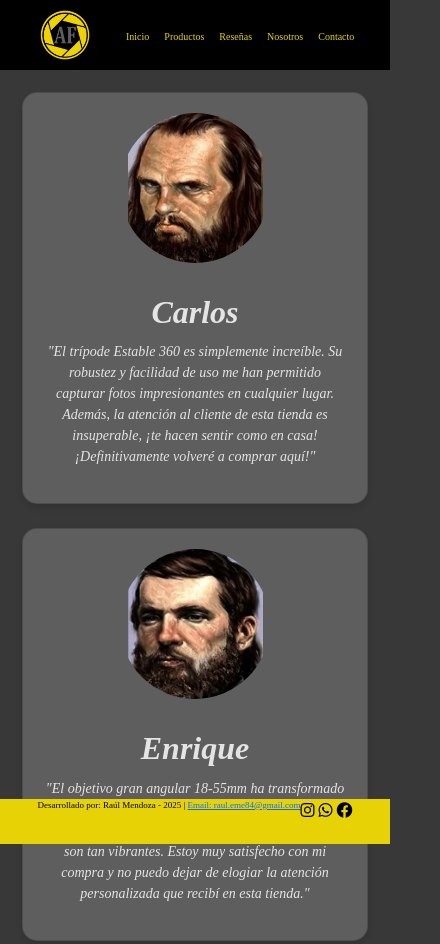
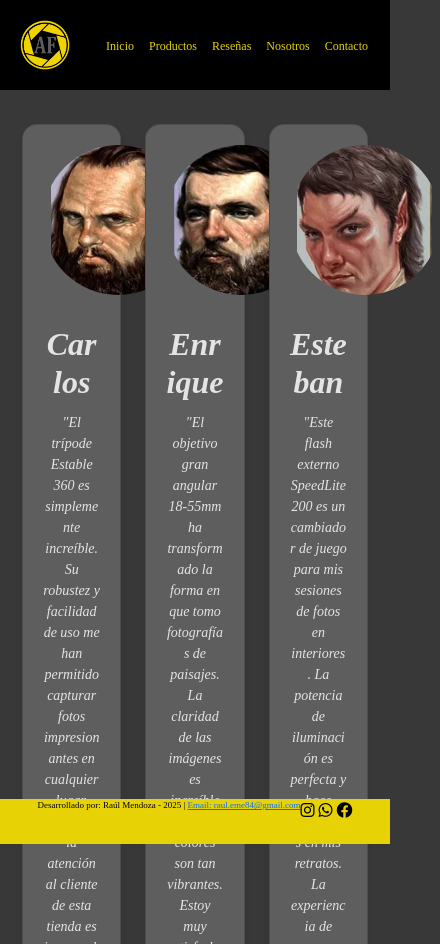
Before and after one commit to uls84/talentotechfrontend, a plain HTML site: page Pages/Reseñas.html in a window 390 px wide. Shown: the top 944 px of the page, 440 px wide, since content can reach past the window. Drawn offline with nearby package versions, Linux system fonts and the light colour scheme; a web font is replaced by a local one.

Commit message:
arreglando contacto

```diff
--- a/CSS/styles.css
+++ b/CSS/styles.css
@@ -13,9 +13,11 @@ header {
   align-items: center;
   background-color: #000000;
   color: #e6d205;
-  position: sticky;
+  position: fixed;
   top: 0;
   padding: 10px 20px;
+  width: 100%;
+  z-index: 10000;
 }
 
 .Logo {
@@ -211,12 +213,12 @@ h3 {
   display: grid;
   margin: 10px;
   font-style: italic;
+  margin-top: 112px;
+  grid-template-columns: repeat(3, 1fr);
 }
 
 .fila {
-  display: flex;
-  flex-wrap: wrap;
-  justify-content: space-evenly;
+
 }
 
 .card {
@@ -252,6 +254,7 @@ h3 {
   color: #e4e4e4;
   font-size: 14px;
   line-height: 1.5;
+  min-height: 100px;
 }
 
 /* PRODUCTOS*/
@@ -300,6 +303,7 @@ h3 {
   display: flex;
   flex-wrap: wrap;
   justify-content: center;
+  margin-top: 112px;
   padding: 10px;
 }
 
@@ -329,6 +333,7 @@ h3 {
   border-radius: 8px;
   box-shadow: 0 2px 10px rgba(0, 0, 0, 0.1);
   text-align: center;
+  margin-top: 142px;
 }
 
 
@@ -394,6 +399,9 @@ footer {
 
 /* Media Queries */
 @media (max-width: 768px) {
+  header {
+    padding: 20px 0px;
+  }
   .product-card {
     width: calc(50% - 20px);
   }
@@ -406,6 +414,18 @@ footer {
     font-size: 11px;
   }
 
+  .nav a {
+    font-size: 12px;
+  }
+
+  .nav ul {
+    margin: 4px;
+  }
+
+  .titulo {
+    display: none;
+  }
+
   /* Reseñas */
 
   .card {
@@ -414,9 +434,6 @@ footer {
 
   /* Contacto */
 
-  .titulo {
-    display: none;
-  }
 
   .Logo img {
     height: 50px;
@@ -424,19 +441,16 @@ footer {
     padding: 0;
   }
 
-  .nav a {
-    font-size: 10px;
-  }
-
-  .nav ul {
-    margin: 4px;
-  }
 
   .container_contacto {
     margin: 20px;
     padding: 20px 30px;
     font-size: 14px;
   }
+
+  /* Nosotros */
+
+
 
 }
 
--- a/Pages/Reseñas.html
+++ b/Pages/Reseñas.html
@@ -54,7 +54,6 @@
 
     <main class="reseñas">
 
-        <div class="fila">
             <div class="card">
                 <div class="image">
                     <img src="../Images/reseñas/Carlos.png" alt="Rostro de la persona">
@@ -85,9 +84,7 @@
                     en interiores. La potencia de iluminación es perfecta y hace maravillas en mis retratos. La
                     experiencia de compra en esta tienda fue también sobresaliente, ¡me sentí muy bien atendido!"</p>
             </div>
-        </div>
 
-        <div class="fila">
             <div class="card">
                 <div class="image">
                     <img src="../Images/reseñas/Eugenia.png" alt="Rostro de la persona">
@@ -116,9 +113,7 @@
                     iluminación es uniforme y mis modelos lucen increíbles. La atención al cliente en esta tienda es
                     excepcional, te hacen sentir valorado. Estoy muy contento con mi compra."</p>
             </div>
-        </div>
 
-        <div class="fila">
             <div class="card">
                 <div class="image">
                     <img src="../Images/reseñas/Freddy.png" alt="Rostro de la persona">
@@ -146,8 +141,7 @@
                     productos son muy efectivos y mantienen mi equipo en perfecto estado. La tienda me ofreció un
                     servicio maravilloso que hizo mi compra aún más agradable. ¡Volveré por más productos!"</p>
             </div>
-        </div>
-        <div class="fila">
+
             <div class="card">
                 <div class="image">
                     <img src="../Images/reseñas/Jorge.png" alt="Rostro de la persona">
@@ -175,9 +169,7 @@
                     facilidad de uso y versatilidad son fenomenales. Además, el servicio en esta tienda fue excepcional;
                     se notó su interés en satisfacer mis necesidades. ¡Muy recomendable!"</p>
             </div>
-        </div>
 
-        <div class="fila">
             <div class="card">
                 <div class="image">
                     <img src="../Images/reseñas/Manuel.png" alt="Rostro de la persona">
@@ -205,7 +197,7 @@
                     ve genial en mi estante. La atención al cliente en esta tienda fue excepcional, realmente se
                     preocupan por sus productos y sus clientes. ¡Volveré por más!"</p>
             </div>
-        </div>
+
 
     </main>
 
```
